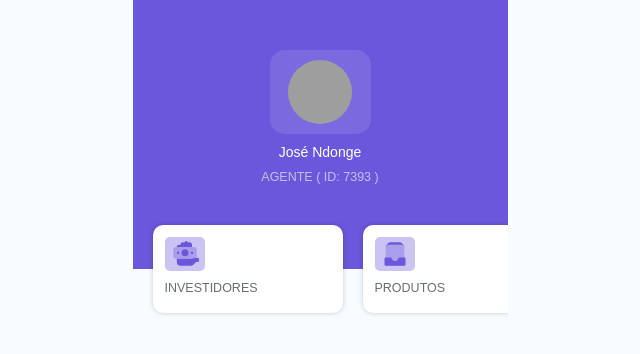
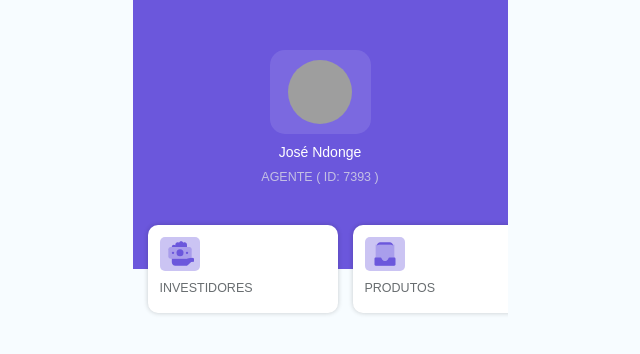
Before and after one commit to josedomingos919/investidor-30-front-end, a React (Create React App) app: page / in a window 1280 px wide. Shown: the top 354 px of the page, without its empty margins (320-960 px from the left). Built offline with nearby package versions, Linux system fonts and the light colour scheme; grey boxes are pictures that could not be loaded.

Commit message:
adjustment in  card

```diff
--- a/src/pages/home/style.js
+++ b/src/pages/home/style.js
@@ -57,7 +57,7 @@ export const LabelLevel = styled.label`
 export const ContainerCardOptions = styled.div`
   height: 128px;
   margin-top: -64px;
-  padding: 20px 20px;
+  padding: 20px 15px;
   display: flex;
   flex-direction: row;
   overflow-x: auto;
@@ -80,7 +80,7 @@ export const CardOptions = styled.div`
   padding: 12px;
   background-color: ${colors.white};
   border-radius: 10px;
-  margin-right: 20px;
+  margin-right: 15px;
   box-shadow: 0px 0px 5px rgba(0, 0, 0, 0.2);
   display: flex;
   flex-direction: column;
```
